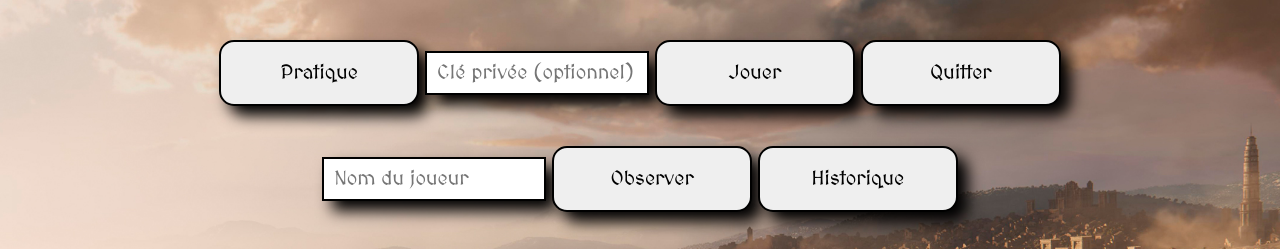
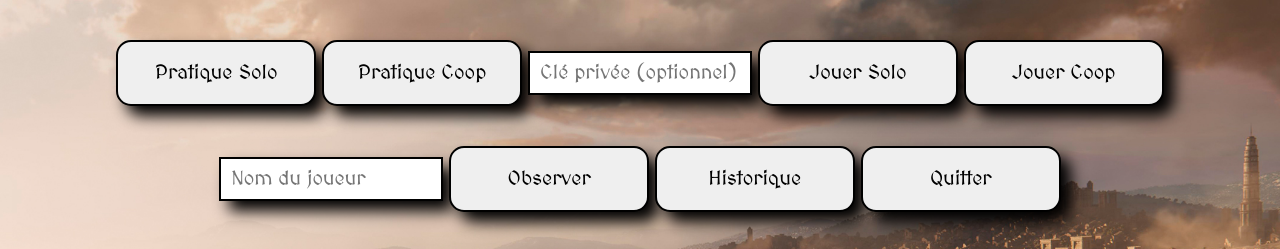
Before and after one commit to nicolaspaquette/Web-3---Magix, a PHP site: page /lobby.php in a window 1280 px wide. Shown: the top 249 px of the page. Run offline with PHP 8.4, Linux system fonts and the light colour scheme; the visitor is signed in with stand-in values (Sample User, id 1).

Commit message:
COOP mode

```diff
--- a/action/LobbyAction.php
+++ b/action/LobbyAction.php
@@ -20,19 +20,26 @@
 			$observeError = false;
 			$key = $_SESSION["key"];
 
-			if (isset($_POST["Pratiquer"]) || isset($_POST["Jouer"])){
+			if (isset($_POST["Pratiquer"]) || isset($_POST["Jouer"]) || isset($_POST["Pratiquer2v1"]) || isset($_POST["Jouer2v1"])){
 				$data = [];
 				$data["key"] = $_SESSION["key"];
 
-				if (isset($_POST["Pratiquer"])){
+				if (isset($_POST["Pratiquer"]) || isset($_POST["Pratiquer2v1"])){
 					$data["type"] = "TRAINING";
 				}
-				else if (isset($_POST["Jouer"]) && !empty($_POST["code"])){
+				else if ((isset($_POST["Jouer"]) || isset($_POST["Jouer2v1"])) && !empty($_POST["code"])){
 					$data["type"] = "PVP";
 					$data["privateKey"] = $_POST["code"];
 				}
 				else if (isset($_POST["Jouer"]) && empty($_POST["code"])){
 					$data["type"] = "PVP";
+				}
+
+				if (isset($_POST["Pratiquer2v1"]) || isset($_POST["Jouer2v1"])){
+					$data["mode"] = "COOP";
+				}
+				else{
+					$data["mode"] = "STANDARD";
 				}
 
 				$result = parent::callAPI("games/auto-match", $data);
--- a/lobby.php
+++ b/lobby.php
@@ -13,18 +13,20 @@
 
         <form action="" method="POST">
 
-            <button class="buttonLobby" type="submit" name="Pratiquer">Pratique</button>
+            <button class="buttonLobby" type="submit" name="Pratiquer">Pratique Solo</button>
+            <button class="buttonLobby" type="submit" name="Pratiquer2v1">Pratique Coop</button>
             <input class="input" type="text" name="code" placeholder="Clé privée (optionnel)">
-            <button class="buttonLobby" type="submit" name="Jouer">Jouer</button>
-            <button class="buttonLobby" type="submit" name="Quitter">Quitter</button>
+            <button class="buttonLobby" type="submit" name="Jouer">Jouer Solo</button>
+            <button class="buttonLobby" type="submit" name="Jouer2v1">Jouer Coop</button>
 
         </form>
 
         <form action="" method ="POST">
 
-            <input class="input" type="text" name="nomJoueur" placeholder="Nom du joueur" required>
+            <input class="input" type="text" name="nomJoueur" placeholder="Nom du joueur">
             <button class="buttonLobby" type="submit" name="Observer">Observer</button>
             <button class="buttonLobby" type="submit" name="Historique">Historique</button>
+            <button class="buttonLobby" type="submit" name="Quitter">Quitter</button>
 
         </form>
 
```
Also changed, not shown: images/intellectDevourer.jpg (deleted).
